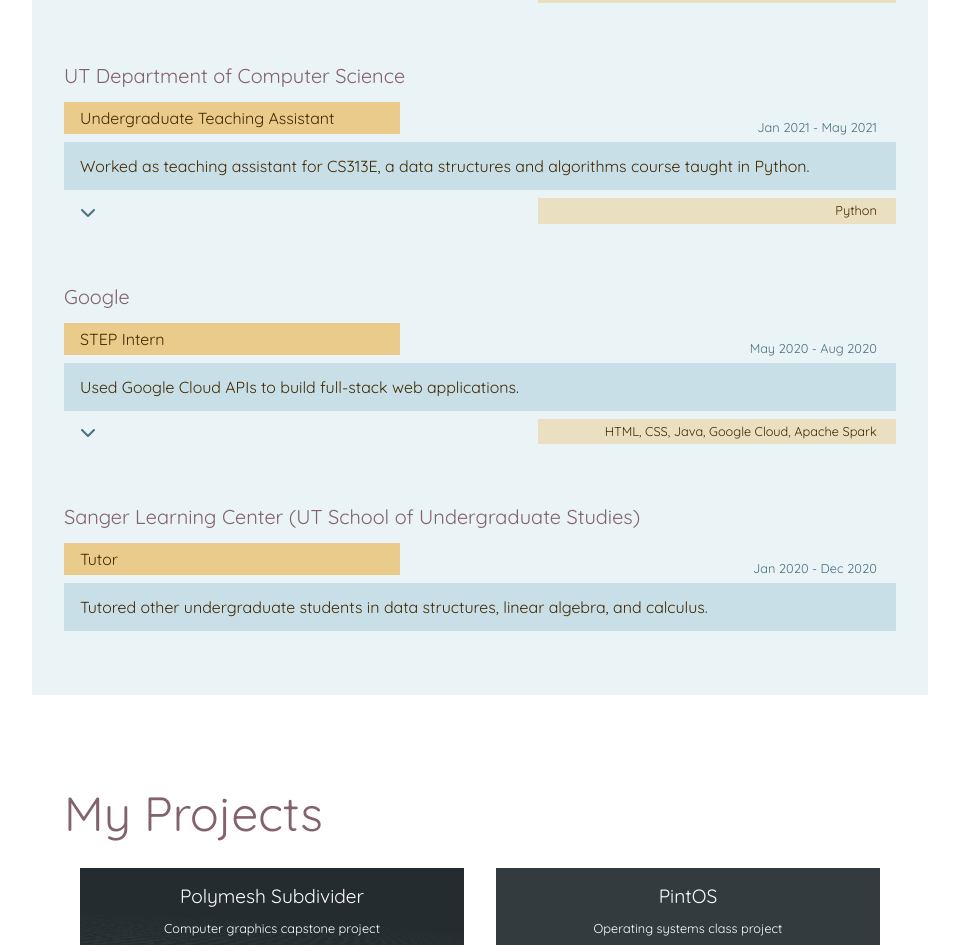
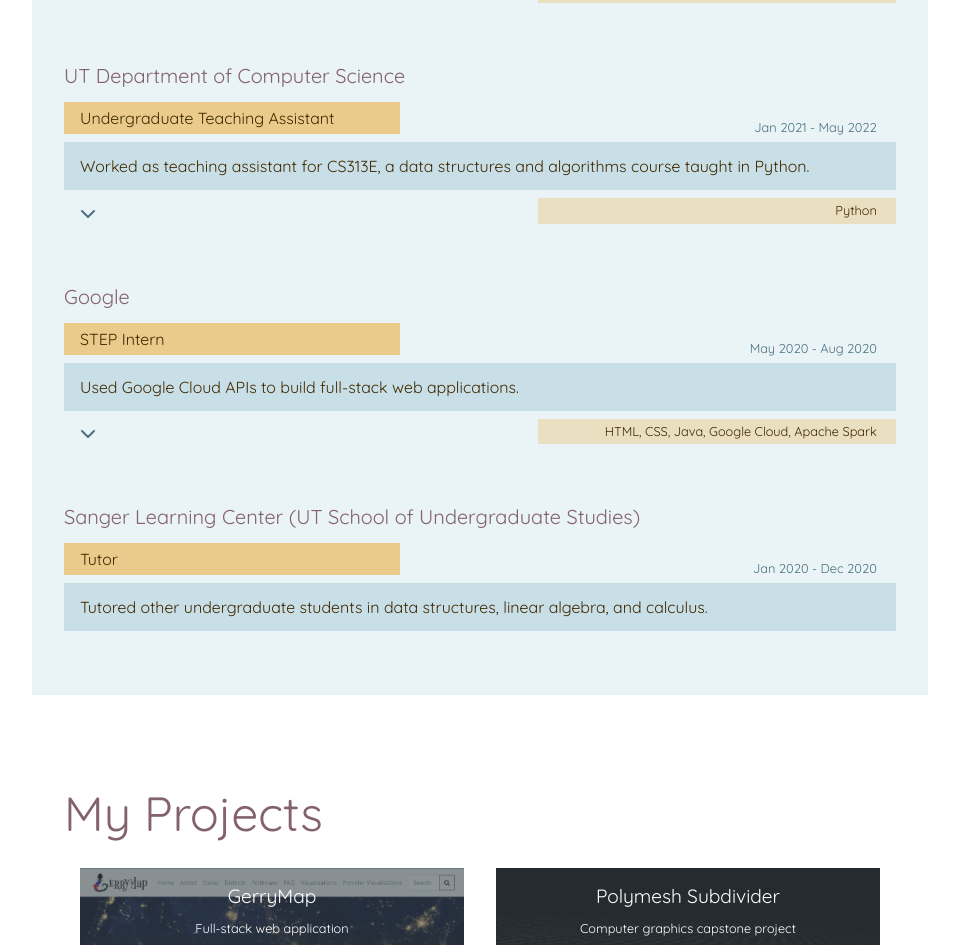
Before and after one commit to fang-helen/fang-helen.github.io, a React (Create React App) app: page / in a window 1280 px wide. Shown: the part 1687-2632 px from the top of the page, without its empty margins (160-1119 px from the left). Built offline with nearby package versions, Linux system fonts and the light colour scheme.

Commit message:
update projects and experience

```diff
--- a/src/components/ProjectTile.js
+++ b/src/components/ProjectTile.js
@@ -11,6 +11,7 @@
       bullets: props.bullets,
       link: props.link,
       image: props.image,
+      visit: props.visit,
     };
   }
 
@@ -46,6 +47,17 @@
                 Code available upon request!
               </div>
             )}
+            {this.state.visit && (
+              <a
+                class="project-link"
+                href={this.state.visit}
+                title={this.state.title + " - Visit"}
+                target="_blank"
+                rel="noreferrer"
+              >
+                <i class="fa fa-link" aria-hidden="true"></i>
+              </a>
+            )}
           </div>
         </div>
       </div>
--- a/src/sections/Experience.js
+++ b/src/sections/Experience.js
@@ -50,13 +50,13 @@
           <ExperienceTile
             company="UT Department of Computer Science"
             title="Undergraduate Teaching Assistant"
-            dates="Jan 2021 - May 2021"
+            dates="Jan 2021 - May 2022"
             summary="Worked as teaching assistant for CS313E, a data structures and algorithms course taught in Python."
             technologies={["Python"]}
             details={[
-              "Wrote unit test cases and autograding scripts for student assignments and exams.",
-              "Held triweekly office hours to help students debug code.",
-              "Frequently interacted with students on Piazza to discuss concepts and answer questions, totaling 889 contributions over the semester.",
+              "Wrote test cases and autograding scripts for student assignments and exams, as well as designed exam questions.",
+              "Held biweekly office hours to help students debug code.",
+              "Frequently interacted with students on Piazza to discuss concepts and answer questions.",
             ]}
           />
           <ExperienceTile
--- a/src/sections/Projects.js
+++ b/src/sections/Projects.js
@@ -5,6 +5,7 @@
 import pintos from "../assets/images/pintos.png";
 import polymesh from "../assets/images/polymesh.PNG";
 import unitebystep from "../assets/images/uniteLogo.png";
+import gerrymap from "../assets/images/gerrymap.png";
 
 import "./Projects.css";
 
@@ -15,6 +16,18 @@
       title="My Projects"
       children={
         <div id="projects-container">
+          <ProjectTile
+            title="GerryMap"
+            subtitle="Full-stack web application"
+            bullets={[
+              "Created a website to visualize gerrymandering and consolidate information about US states, congressional districts, and House representatives.",
+              "Built frontend using React, and created a RESTful API for the backend using Flask and MySQL that supports dynamic sorting, filtering, searching, and pagination of database models.",
+              "Leveraged AWS Amplify, Elastic Beanstalk, and RDS to host and deploy the website, and leveraged GitLab CI/CD to set up automated testing and deployment pipelines.",
+            ]}
+            link="https://gitlab.com/alex.chandler/GerryMap/-/tree/main"
+            visit="www.gerrymap.com"
+            image={gerrymap}
+          />
           <ProjectTile
             title="Polymesh Subdivider"
             subtitle="Computer graphics capstone project"
```
Also changed, not shown: src/assets/images/gerrymap.png (added).
